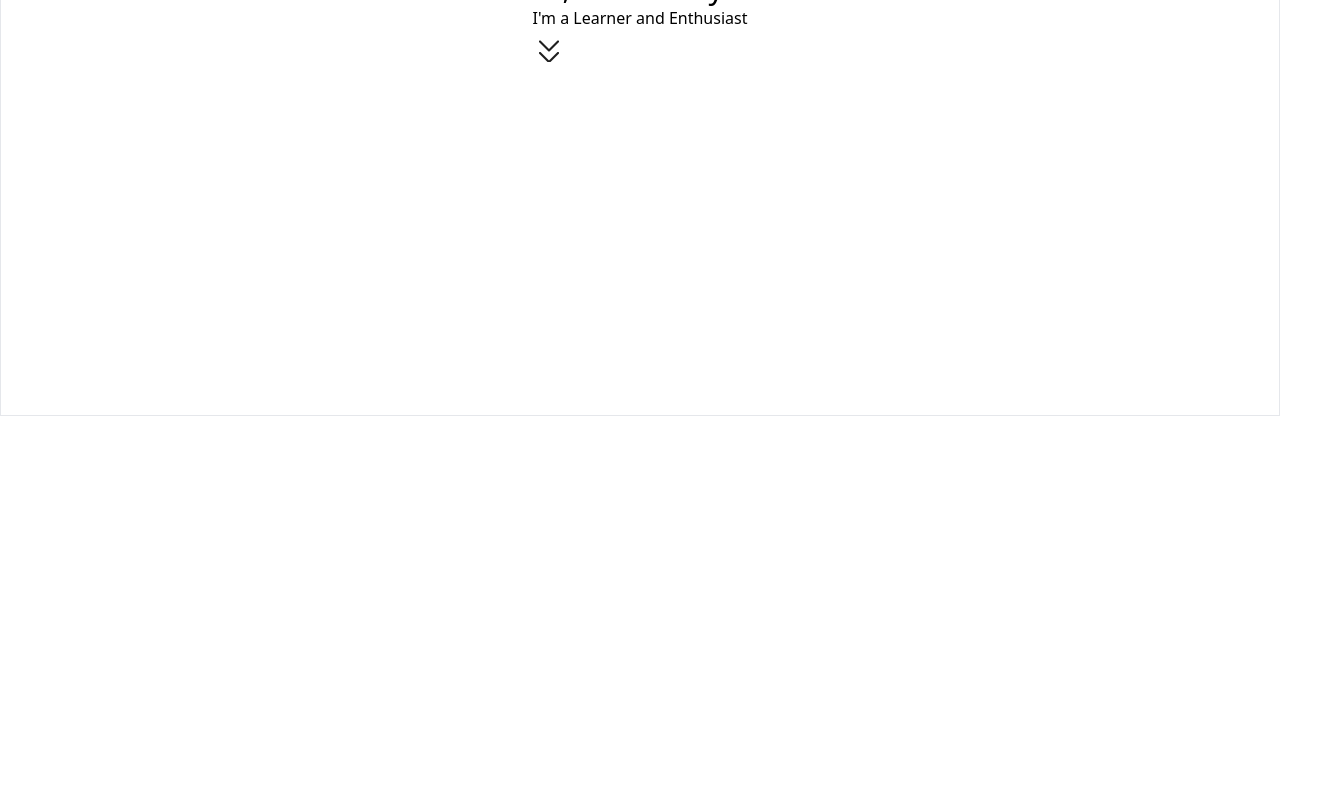
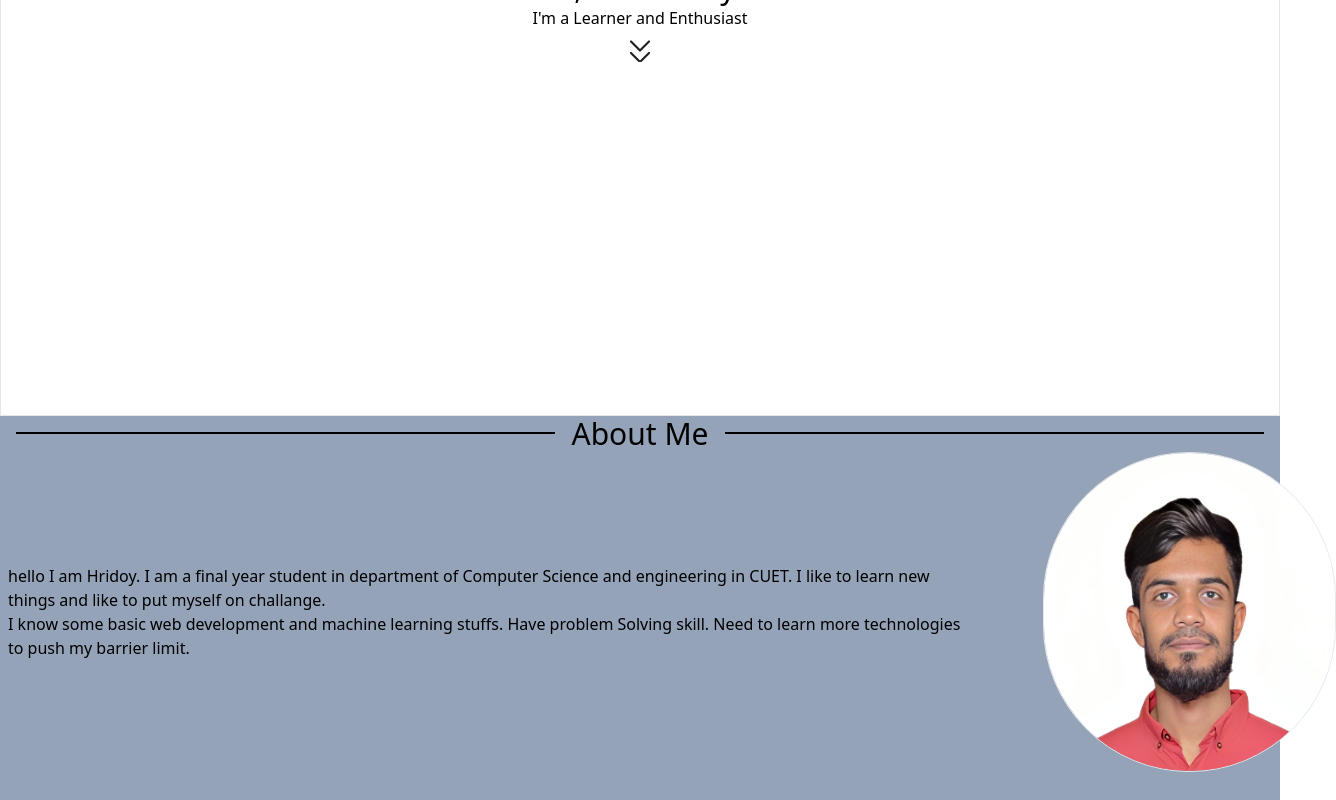
Before and after one commit to sirajul116/Assignment, a React (Vite) app in the folder PortfolioReact/: page / in a window 1280 px wide. Shown: the part 464-1264 px from the top of the page, 1336 px wide, since content can reach past the window. Before the commit the page ends 880 px from the top, so only its background shows below. Built offline with nearby package versions, Linux system fonts and the light colour scheme.

Commit message:
About section updated with horizontal line

```diff
--- a/PortfolioReact/src/App.jsx
+++ b/PortfolioReact/src/App.jsx
@@ -1,12 +1,14 @@
 import React from 'react';
 import Navbar from './components/Navbar';
 import Home from './components/Home';
+import About from './components/About';
 
 function App() {
   return (
     <>
       <Navbar />
       <Home />
+      <About />
     </>
   );
 }
--- /dev/null
+++ b/PortfolioReact/src/components/About.jsx
@@ -0,0 +1,32 @@
+import React from 'react';
+
+function About() {
+  return (
+    <div className=" bg-slate-400 h-96 ">
+      <div className="flex justify-center">
+        <hr className="flex-grow border-t-2 border-black m-4"></hr>
+        <h1 className="text-3xl">About Me</h1>
+        <hr className="flex-grow border-t-2 border-black m-4"></hr>
+      </div>
+      <div className="flex   items-center">
+        <div className="px-2">
+          <p>
+            hello I am Hridoy. I am a final year student in department of
+            Computer Science and engineering in CUET. I like to learn new things
+            and like to put myself on challange. <br />I know some basic web
+            development and machine learning stuffs. Have problem Solving skill.
+            Need to learn more technologies to push my barrier limit.
+          </p>
+        </div>
+        <div>
+          <img
+            src="./src/assets/Hridoy.jpeg"
+            className="border rounded-full h-80 ml-14"
+          />
+        </div>
+      </div>
+    </div>
+  );
+}
+
+export default About;
--- a/PortfolioReact/src/components/Home.jsx
+++ b/PortfolioReact/src/components/Home.jsx
@@ -4,10 +4,11 @@ function Home() {
   return (
     <div className="w-full h-screen border grid place-items-center">
       <div>
-        <h1 className="text-3xl"> Hi, I'm Hridoy</h1>
-        <p>I'm a Learner and Enthusiast</p>
-
-        <img src="./src/assets/hero-arrow.png" />
+        <h1 className="text-3xl grid place-items-center"> Hi, I'm Hridoy</h1>
+        <p className="grid place-items-center">I'm a Learner and Enthusiast</p>
+        <div class="flex justify-center items-center scroll-smooth cursor-pointer">
+          <img src="./src/assets/hero-arrow.png" />
+        </div>
       </div>
     </div>
   );
```
